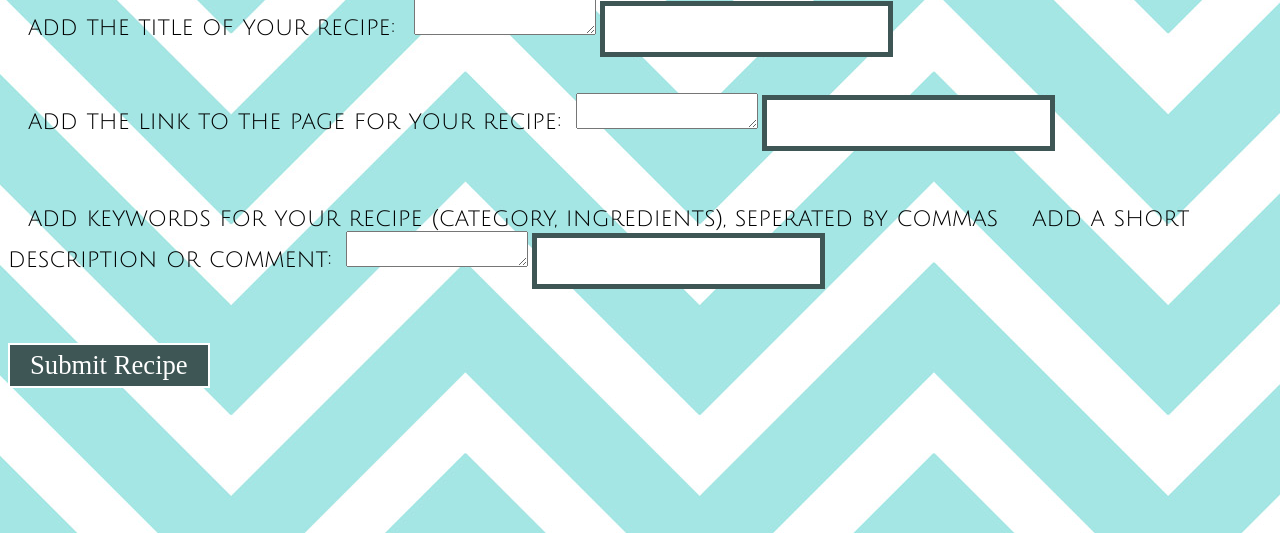
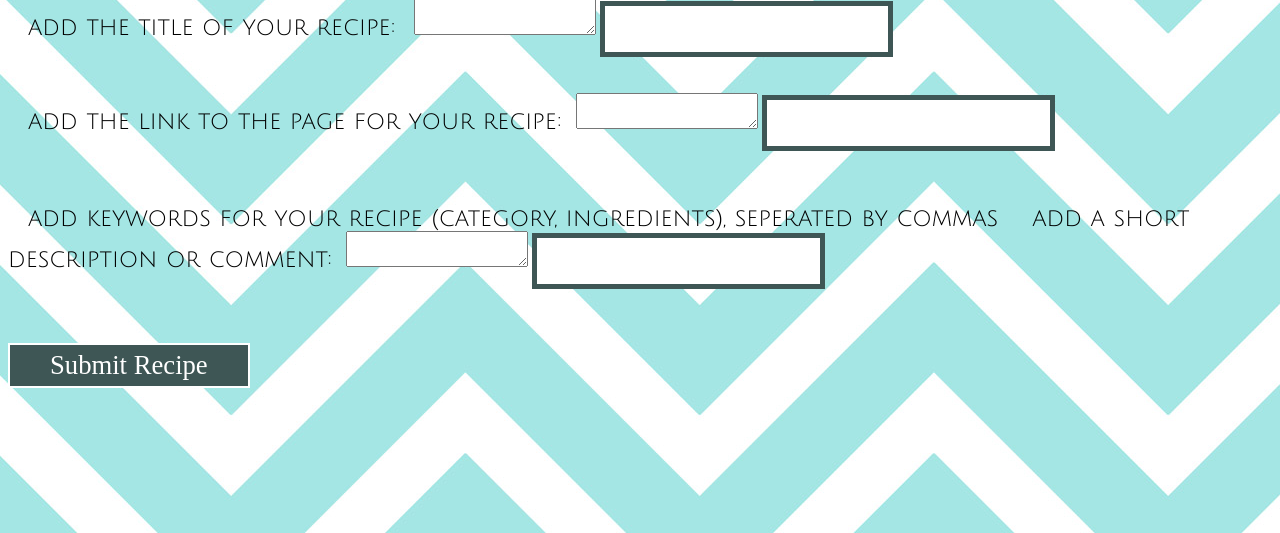
Before and after one commit to smewcat/cssi, a Python web app: template templates/userinput.html in a window 1280 px wide. Shown: the part 267-800 px from the top of the page. Run offline with Jinja, Linux system fonts and the light colour scheme; the template is opened without the code that fills it, so the values that code supplies are empty; some libraries are stand-ins or nearby versions; some web fonts are replaced.

Commit message:
changed submit button to say search

```diff
--- a/resources/finalapp.css
+++ b/resources/finalapp.css
@@ -34,8 +34,8 @@ body {background-image: url("back.jpg");}
    font-family: "Amatica SC";
    font-size: 20pt;
    padding: 5px;
-   padding-left: 20px;
-   padding-right: 20px;
+   padding-left: 40px;
+   padding-right: 40px;
    text-align: center;
    text-decoration: none;
    outline: none;
--- a/templates/ingredentry.html
+++ b/templates/ingredentry.html
@@ -24,7 +24,7 @@
         <input type='text' name='ingredient' class='ingredientBox'>
         <br><br><br>
 
-        <input type='submit' value='Submit Ingredients' class="inputButton">
+        <input type='submit' value='Search' class="inputButton">
       </center>
 
   </body>
```
Also changed, not shown: resources/favicon.ico (deleted).
